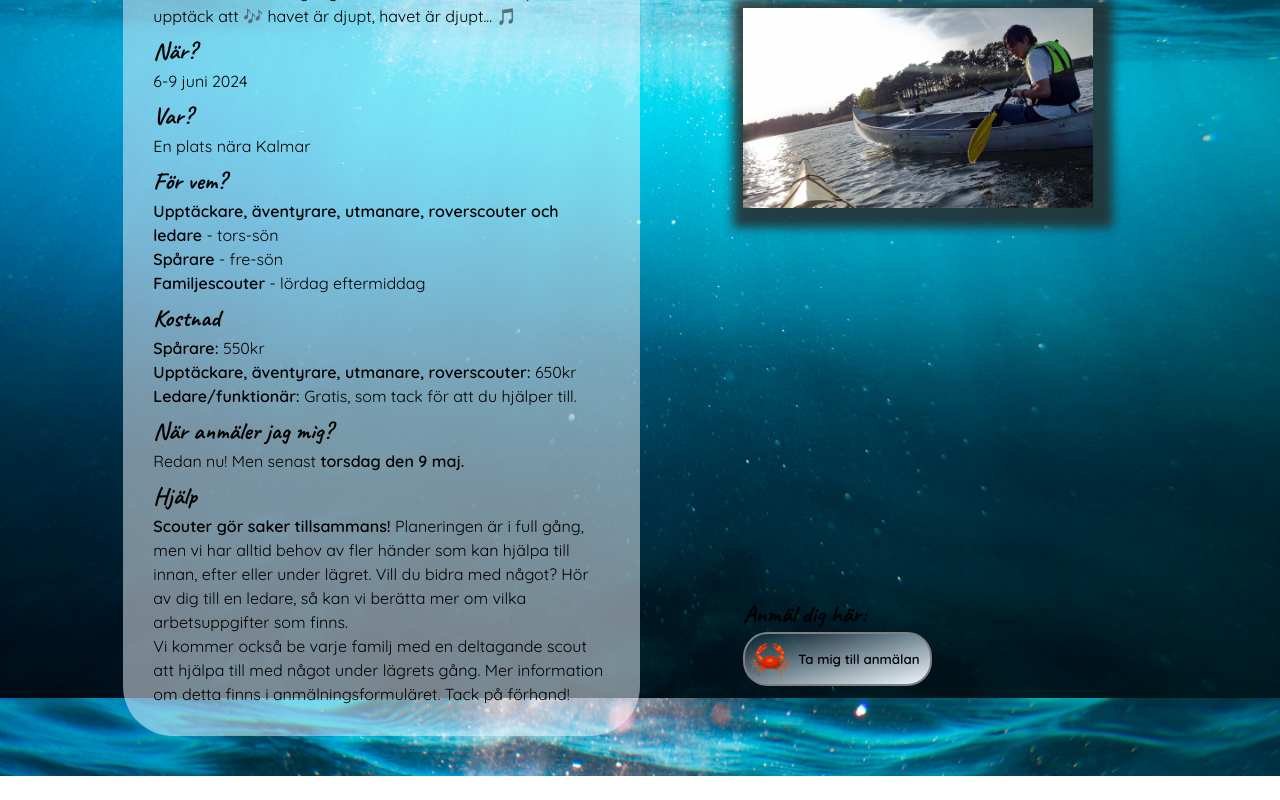
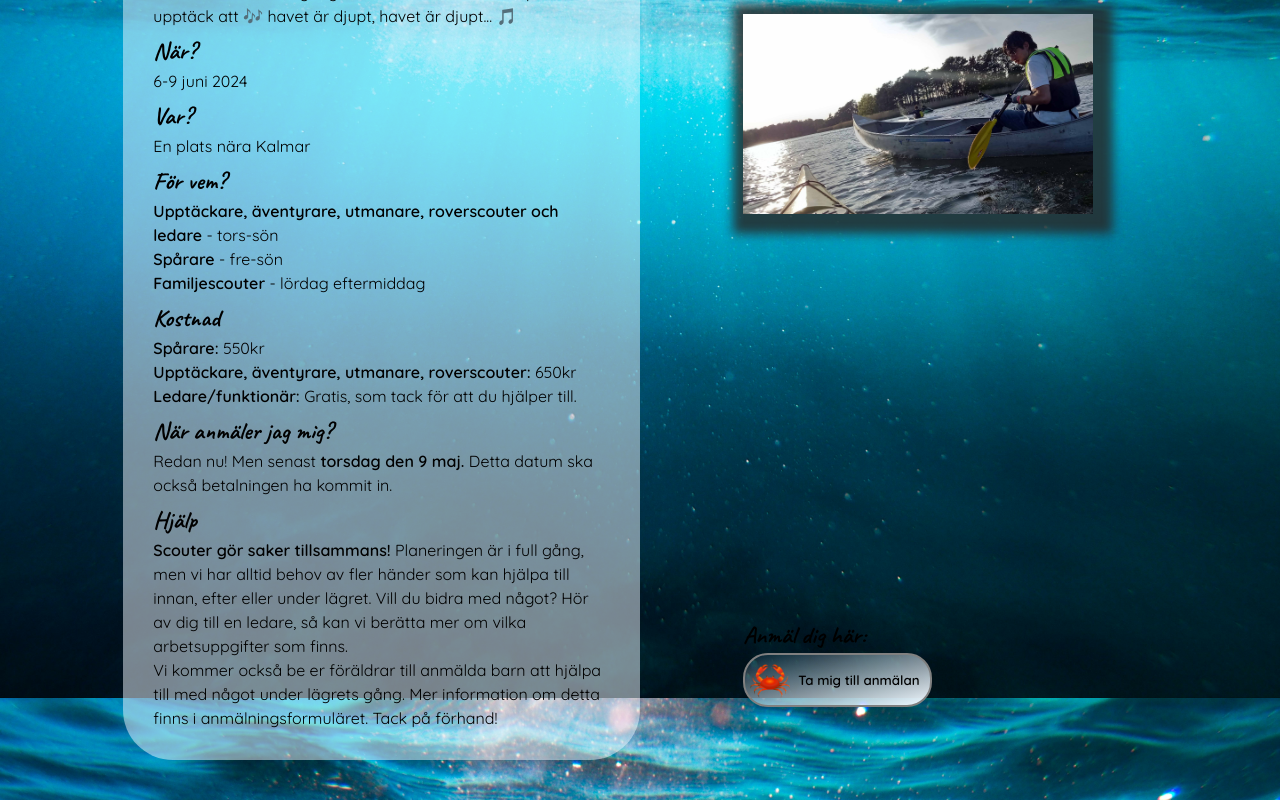
Before and after one commit to Tejpex/tallhagen, a React (Vite) app: page / in a window 1280 px wide. Shown: the part 262-1062 px from the top of the page. Before the commit the page ends 1038 px from the top, so only its background shows below. Built offline with nearby package versions, Linux system fonts and the light colour scheme; a web font is replaced by a local one.

Commit message:
Added info

```diff
--- a/src/components/Info.jsx
+++ b/src/components/Info.jsx
@@ -32,13 +32,13 @@ export const Info = () => {
       </p>
       <h2>När anmäler jag mig?</h2>
       <p>
-        Redan nu! Men senast <mark>torsdag den 9 maj.</mark>
+        Redan nu! Men senast <mark>torsdag den 9 maj.</mark> Detta datum ska också betalningen ha kommit in.
       </p>
       {/*<p>Sista avanmälningsdag är 23 maj.</p>*/}
       <h2>Hjälp</h2>
       <p>
         <mark>Scouter gör saker tillsammans!</mark> Planeringen är i full gång, men vi har alltid behov av fler händer som kan hjälpa till innan, efter eller under lägret. Vill du bidra med något? Hör av dig till en ledare, så kan vi berätta mer om vilka arbetsuppgifter som finns. <br />
-        Vi kommer också be varje familj med en deltagande scout att hjälpa till med något under lägrets gång. Mer information om detta finns i anmälningsformuläret. Tack på förhand!
+        Vi kommer också be er föräldrar till anmälda barn att hjälpa till med något under lägrets gång. Mer information om detta finns i anmälningsformuläret. Tack på förhand!
       </p>
     </div>
   )
```
